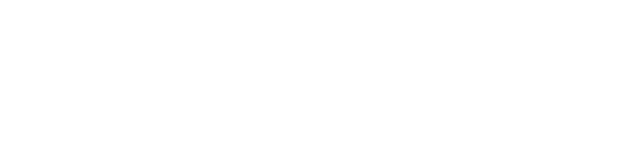
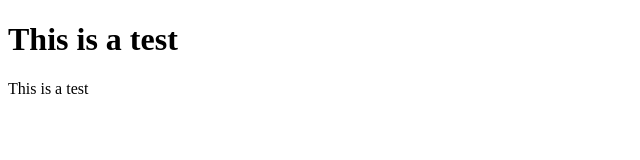
Before and after one commit to 3nsar/test-repo, a plain HTML site: page index.html in a window 1280 px wide. Shown: the whole page, without its empty margins (0-640 px from the left). Drawn offline with Linux system fonts and the light colour scheme.

Commit message:
Added content to index.html

```diff
--- a/index.html
+++ b/index.html
@@ -7,6 +7,8 @@
     <title>Document</title>
 </head>
 <body>
+    <h1>This is a test</h1>
+    <p>This is a test</p>
 
 </body>
 </html>
```
